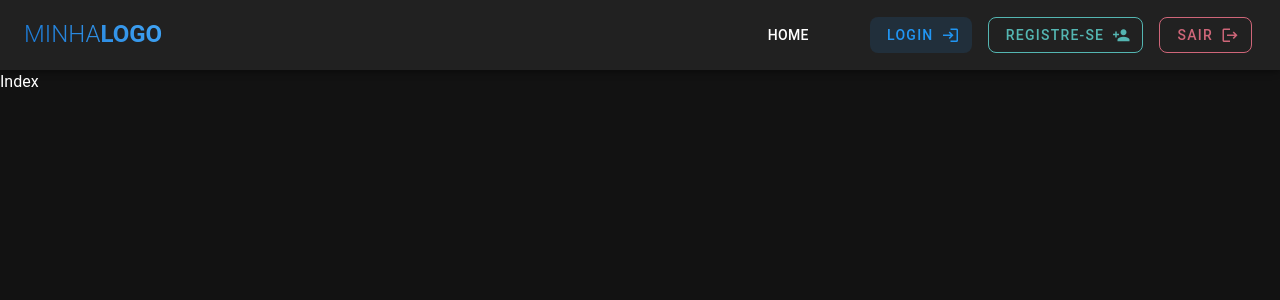
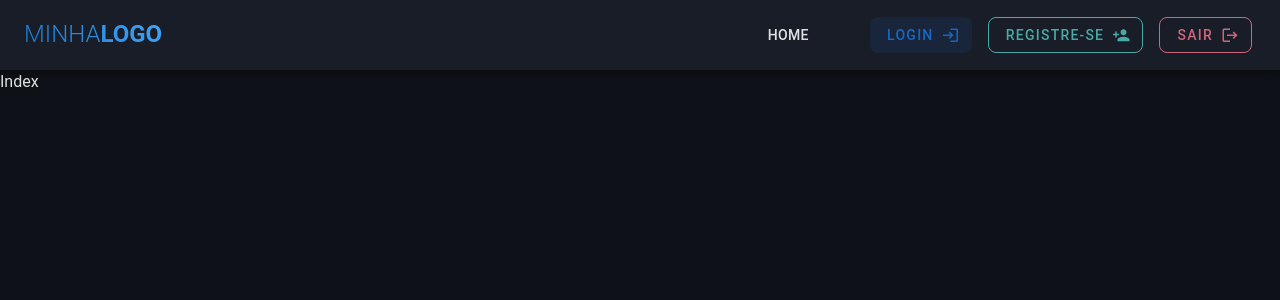
Before and after one commit to davidmarquescoder/fire-vue-template, a Vue app: page / in a window 1280 px wide. Shown: the top 300 px of the page. Built offline with nearby package versions, Linux system fonts and the light colour scheme; no server answers.

Commit message:
Feat: This commit adds theme

```diff
--- /dev/null
+++ b/src/themes/CustomThemes.js
@@ -0,0 +1,80 @@
+const customLightTheme = {
+    dark: false,
+    colors: {
+      background: '#FFFFFF',
+      surface: '#FFFFFF',
+      'surface-bright': '#FFFFFF',
+      'surface-light': '#EEEEEE',
+      'surface-variant': '#424242',
+      'on-surface-variant': '#EEEEEE',
+      'primary-darken-1': '#1F5592',
+      'secondary-darken-1': '#018786',
+      primary: '#1867C0',
+      secondary: '#48A9A6',
+      error: '#B00020',
+      info: '#2196F3',
+      success: '#4CAF50',
+      warning: '#FB8C00',
+    },
+    variables: {
+      'border-color': '#000000',
+      'border-opacity': 0.12,
+      'high-emphasis-opacity': 0.87,
+      'medium-emphasis-opacity': 0.60,
+      'disabled-opacity': 0.38,
+      'idle-opacity': 0.04,
+      'hover-opacity': 0.04,
+      'focus-opacity': 0.12,
+      'selected-opacity': 0.08,
+      'activated-opacity': 0.12,
+      'pressed-opacity': 0.12,
+      'dragged-opacity': 0.08,
+      'theme-kbd': '#212529',
+      'theme-on-kbd': '#FFFFFF',
+      'theme-code': '#F5F5F5',
+      'theme-on-code': '#000000',
+    }
+}
+
+const customDarkTheme = {
+    dark: true,
+    colors: {
+      background: '#0E1117',
+      surface: '#181D27',
+      'surface-bright': '#333333',
+      'surface-light': '#444444',
+      'surface-variant': '#616161',
+      'on-surface-variant': '#FFFFFF',
+      'primary-darken-1': '#1F5592',
+      'secondary-darken-1': '#018786',
+      primary: '#1867C0',
+      secondary: '#48A9A6',
+      error: '#CF6679',
+      info: '#2196F3',
+      success: '#44B78B',
+      warning: '#FB8C00',
+    },
+    variables: {
+      'border-color': '#FFFFFF',
+      'border-opacity': 0.12,
+      'high-emphasis-opacity': 0.87,
+      'medium-emphasis-opacity': 0.60,
+      'disabled-opacity': 0.38,
+      'idle-opacity': 0.04,
+      'hover-opacity': 0.04,
+      'focus-opacity': 0.12,
+      'selected-opacity': 0.08,
+      'activated-opacity': 0.12,
+      'pressed-opacity': 0.12,
+      'dragged-opacity': 0.08,
+      'theme-kbd': '#212529',
+      'theme-on-kbd': '#FFFFFF',
+      'theme-code': '#1E1E1E',
+      'theme-on-code': '#FFFFFF',
+    }
+}
+
+export {
+    customLightTheme,
+    customDarkTheme
+}
```
Also changed, not shown: src/plugins/vuetify.js.
